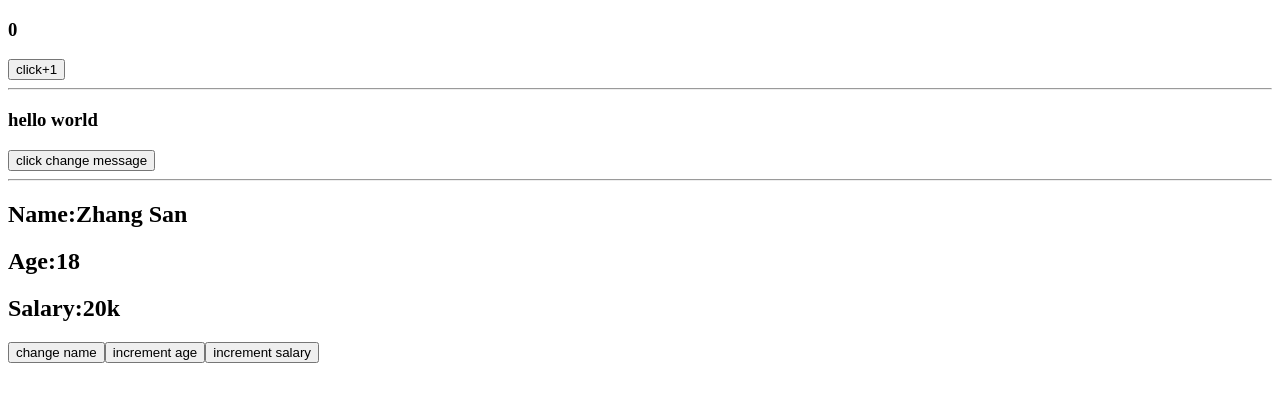
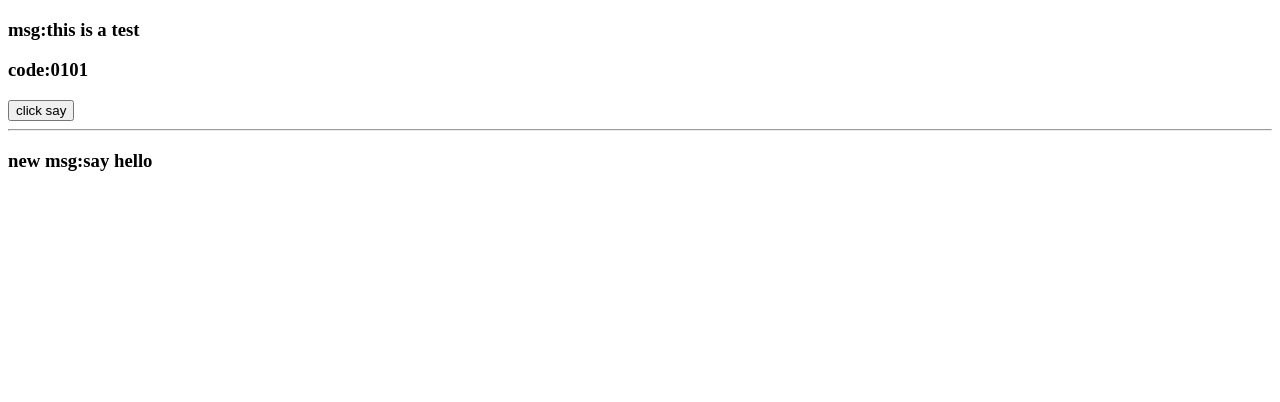
Before and after one commit to tengwenjie/my-vuejs, a Vue app: page / in a window 1280 px wide. Shown: the top 402 px of the page. Built offline with nearby package versions, Linux system fonts and the light colour scheme.

Commit message:
props&context test

```diff
--- a/src/App.vue
+++ b/src/App.vue
@@ -1,5 +1,9 @@
 <template>
-  <DemoItem />
+  <DemoItem msg="this is a test" code="0101" @hello="sayHello">
+    <template v-slot:qwe>
+      <span>say hello</span>
+    </template>
+  </DemoItem>
 </template>
 
 <script>
@@ -7,5 +11,11 @@ import DemoItem from './components/DemoItem';
 export default {
   name: 'App',
   components: { DemoItem },
+  setup() {
+    function sayHello() {
+      console.log('tom say hello');
+    }
+    return { sayHello };
+  },
 };
 </script>
--- a/src/components/DemoItem.vue
+++ b/src/components/DemoItem.vue
@@ -1,71 +1,22 @@
 <template>
-  <h3>{{ sum }}</h3>
-  <button @click="sum++">click+1</button>
+  <h3>msg:{{ props.msg }}</h3>
+  <h3>code:{{ props.code }}</h3>
+  <button @click="test">click say</button>
   <hr />
-  <h3>{{ msg }}</h3>
-  <button @click="msg += '*'">click change message</button>
-  <hr />
-  <h2>Name:{{ person.name }}</h2>
-  <h2>Age:{{ person.age }}</h2>
-  <h2>Salary:{{ person.job.j1.salary }}k</h2>
-  <button @click="person.name += '*'">change name</button>
-  <button @click="person.age++">increment age</button>
-  <button @click="incrementSalary">increment salary</button>
+  <h3>new msg:<slot name="qwe" /></h3>
 </template>
 <script>
-import { ref, reactive, watch } from 'vue';
 export default {
   name: 'DemoItem',
-  setup() {
-    let sum = ref(0);
-    let msg = ref('hello world');
-    let person = reactive({
-      name: 'Zhang San',
-      age: 18,
-      job: {
-        j1: {
-          salary: 20,
-        },
-      },
-    });
-    function incrementSalary() {
-      person.job.j1.salary++;
+  props: ['msg', 'code'],
+  emits: ['hello'],
+  slots: ['qwe'],
+  setup(props, context) {
+    console.log(context.slots);
+    function test() {
+      context.emit('hello');
     }
-
-    //watch one data
-    // watch(sum, (newValue, oldValue) => {
-    //   console.log('sum', newValue, oldValue);
-    // });
-
-    //watcu multi data
-    // watch([sum, msg], (newValue, oldValue) => {
-    //   console.log('sum or msg changed', newValue, oldValue);
-    // });
-
-    //immdediate,deep
-    // watch(
-    //   sum,
-    //   (newValue, oldValue) => {
-    //     console.log('sum has been changed', newValue, oldValue);
-    //   },
-    //   { immediate: true }
-    // );
-
-    //watch object -> can not get correct old value
-    // watch(person, (newValue, oldValue) => {
-    //   console.log('person has been changed', newValue, oldValue);
-    // });
-
-    //watch single data
-    watch(
-      () => person.age,
-      (newValue, oldValue) => {
-        console.log('age has been changed', newValue, oldValue);
-      },
-      { immediate: true }
-    );
-
-    return { sum, msg, person, incrementSalary };
+    return { props, test, context };
   },
 };
 </script>
```
Also changed, not shown: test.html (+5 -3 lines).
